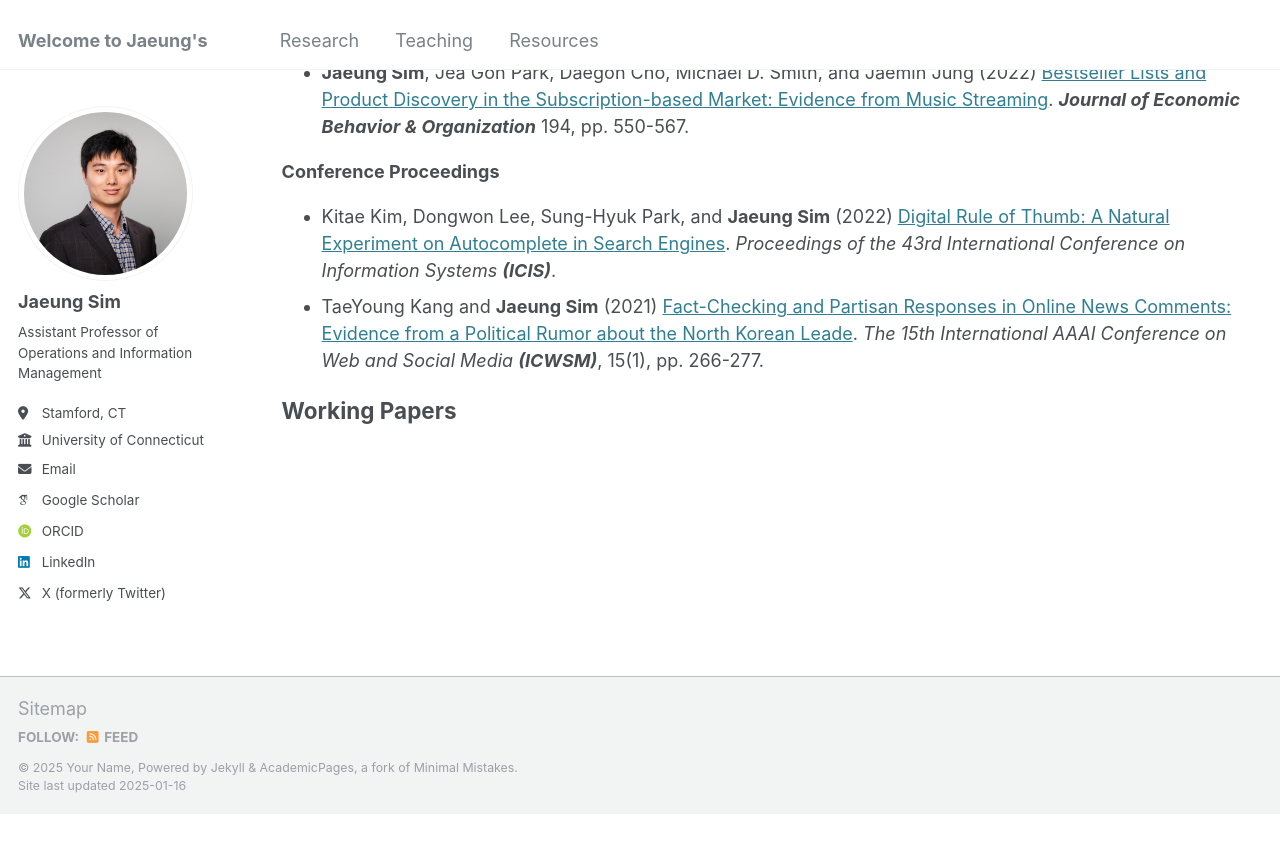
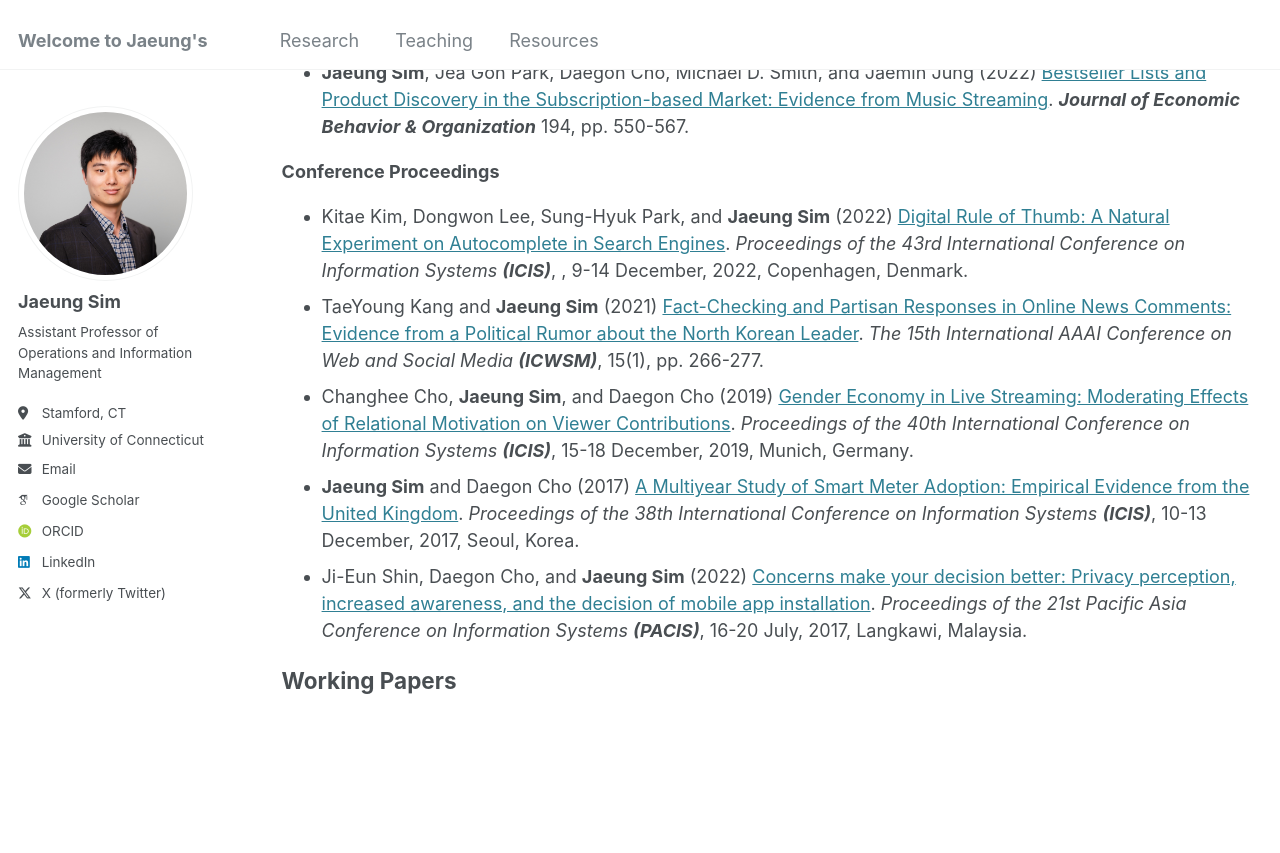
Before and after one commit to jaeungs/jaeungs.github.io, a Jekyll site: the page built from _pages/research.html, in a window 1280 px wide and 900 px high, scrolled down 761 px. Shown: the top 853 px of the window. Built offline with Jekyll 4.4.1, drawn with Linux system fonts in a browser that asks for light colours; some web fonts are replaced; before the commit the page ends 1575 px from its top, so only the background shows below that.

Commit message:
Update research.html

```diff
--- a/_pages/research.html
+++ b/_pages/research.html
@@ -87,20 +87,41 @@ author_profile: true
     <li>
       Kitae Kim, Dongwon Lee, Sung-Hyuk Park, and <strong>Jaeung Sim</strong> (2022)
       <a href="https://aisel.aisnet.org/icis2022/digital_commerce/digital_commerce/12/">Digital Rule of Thumb: A Natural Experiment on Autocomplete in Search Engines</a>.
-      <em>Proceedings of the 43rd International Conference on Information Systems <strong>(ICIS)</strong></em>.
+      <em>Proceedings of the 43rd International Conference on Information Systems <strong>(ICIS)</strong></em>, , 9-14 December, 2022, Copenhagen, Denmark.
     </li>
   </div>
   <div class="filterDiv platform sustainability AI-ML econometrics">
     <li>
       TaeYoung Kang and <strong>Jaeung Sim</strong> (2021)
-      <a href="https://ojs.aaai.org/index.php/ICWSM/article/view/18059">Fact-Checking and Partisan Responses in Online News Comments: Evidence from a Political Rumor about the North Korean Leade</a>.
+      <a href="https://ojs.aaai.org/index.php/ICWSM/article/view/18059">Fact-Checking and Partisan Responses in Online News Comments: Evidence from a Political Rumor about the North Korean Leader</a>.
       <em>The 15th International AAAI Conference on Web and Social Media <strong>(ICWSM)</strong></em>, 15(1), pp. 266-277.
+    </li>
+  </div>
+  <div class="filterDiv streaming platform econometrics">
+    <li>
+      Changhee Cho, <strong>Jaeung Sim</strong>, and Daegon Cho (2019)
+      <a href="">Gender Economy in Live Streaming: Moderating Effects of Relational Motivation on Viewer Contributions</a>.
+      <em>Proceedings of the 40th International Conference on Information Systems <strong>(ICIS)</strong></em>, 15-18 December, 2019, Munich, Germany.
+    </li>
+  </div>
+  <div class="filterDiv sustainability econometrics">
+    <li>
+      <strong>Jaeung Sim</strong> and Daegon Cho (2017)
+      <a href="">A Multiyear Study of Smart Meter Adoption: Empirical Evidence from the United Kingdom</a>.
+      <em>Proceedings of the 38th International Conference on Information Systems <strong>(ICIS)</strong></em>, 10-13 December, 2017, Seoul, Korea.
+    </li>
+  </div>
+  <div class="filterDiv platform sustainability">
+    <li>
+      Ji-Eun Shin, Daegon Cho, and <strong>Jaeung Sim</strong> (2022)
+      <a href="">Concerns make your decision better: Privacy perception, increased awareness, and the decision of mobile app installation</a>.
+      <em>Proceedings of the 21st Pacific Asia Conference on Information Systems <strong>(PACIS)</strong></em>, 16-20 July, 2017, Langkawi, Malaysia.
     </li>
   </div>
 </ul>
 
 <div id="working-papers">
-  <h2 style="margin:1em 0 0 0">Working Papers</h2>
+  <h2 style="margin:1em 0 1em 0">Working Papers</h2>
 </div>
 
 <script>
```
